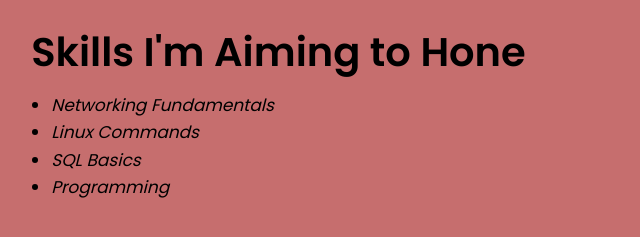
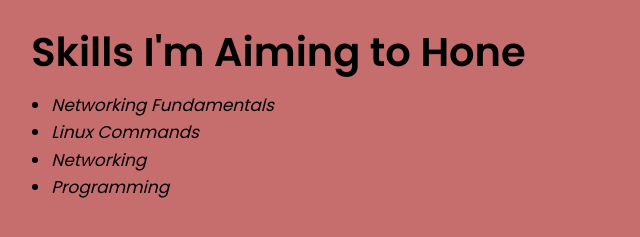
Before and after one commit to iamdanna21/Portfolio_website, a plain HTML site: page index.html in a window 1280 px wide. Shown: the part 1289-1526 px from the top of the page, 84-724 px from the left. Drawn offline with Linux system fonts and the light colour scheme.

Commit message:
Replace 'SQL Basics' with 'Networking' in skills list

```diff
--- a/index.html
+++ b/index.html
@@ -57,7 +57,7 @@
             <ul>
                 <li>Networking Fundamentals</li>
                 <li>Linux Commands</li>
-                <li>SQL Basics</li>
+                <li>Networking</li>
                 <li>Programming</li>
             </ul>
         </div>
```
